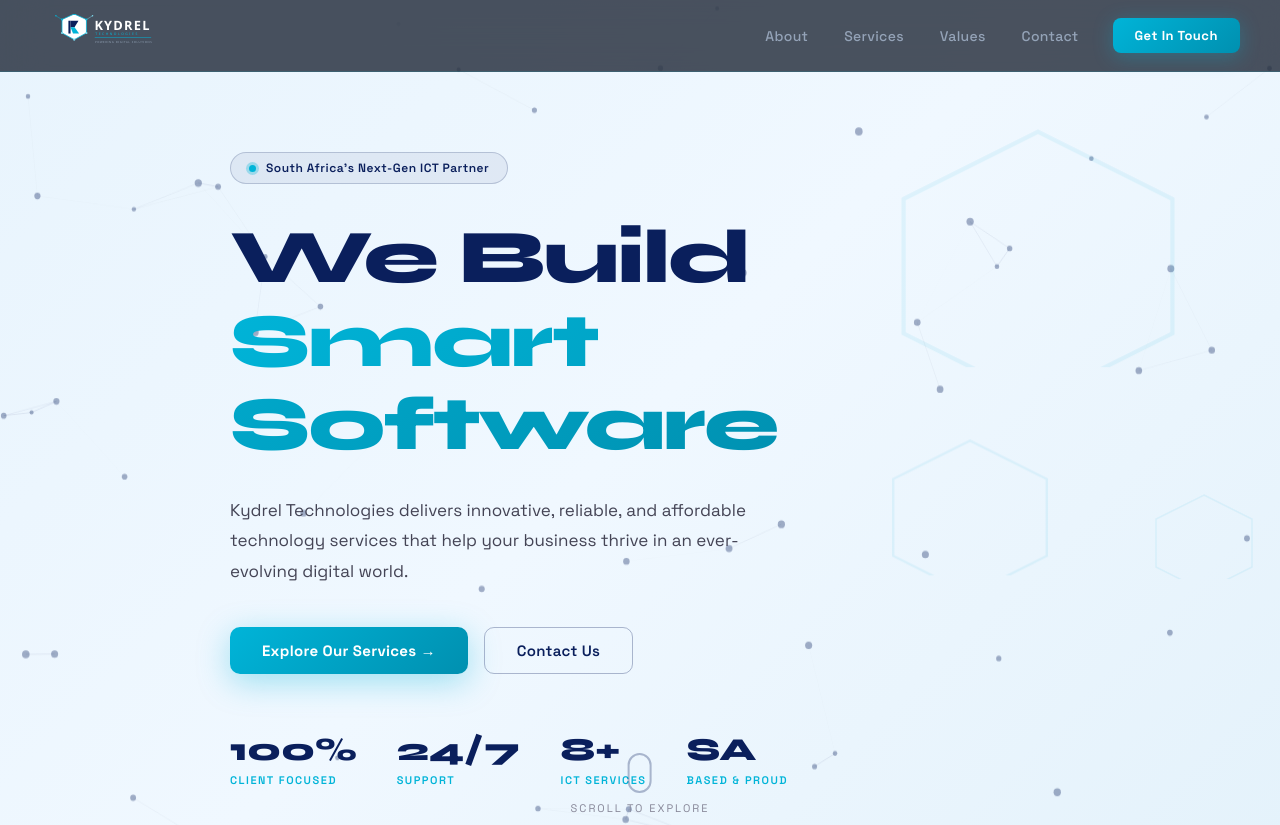
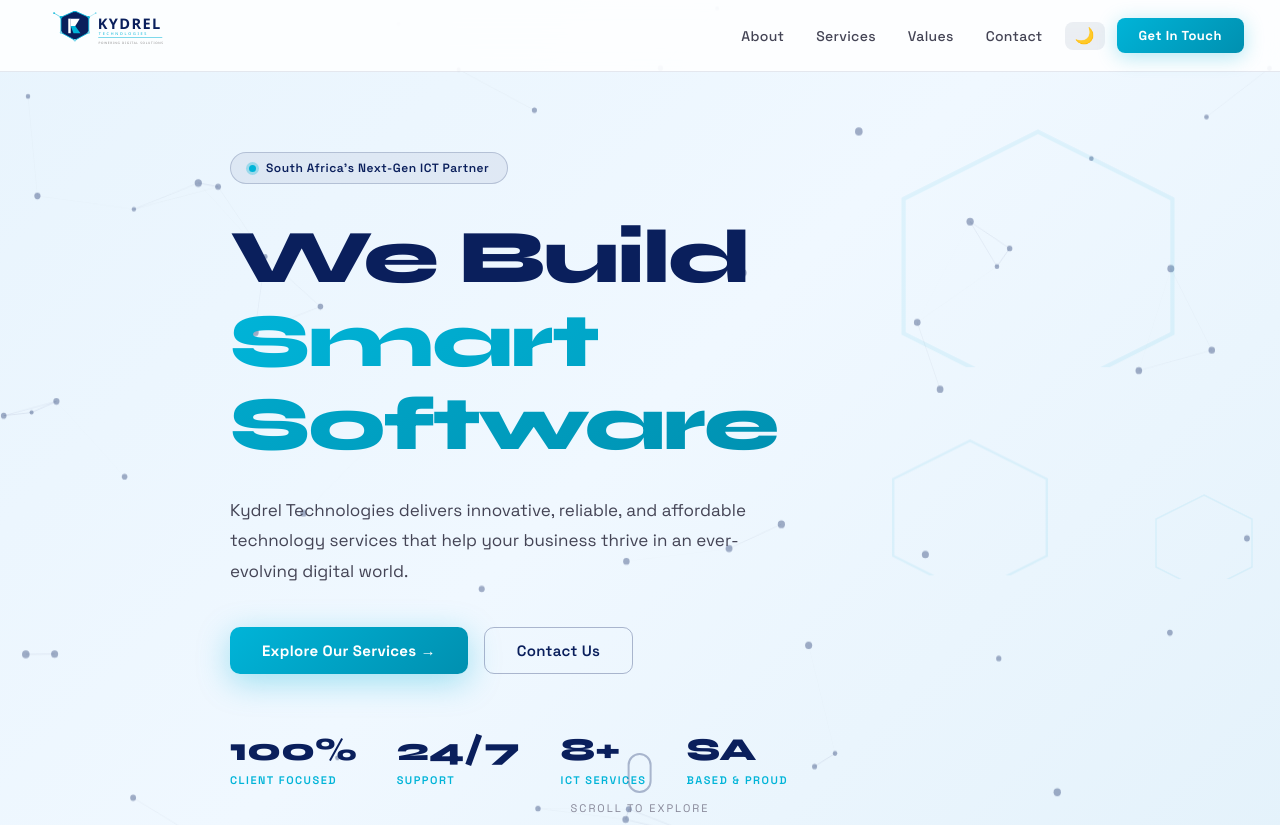
Before and after one commit to MmathaboM/kydrel, a React (Create React App) app: page / in a window 1280 px wide. Shown: the top 825 px of the page. Built offline with nearby package versions, Linux system fonts and the light colour scheme.

Commit message:
added a theme toggle button

```diff
--- a/src/components/Navbar.jsx
+++ b/src/components/Navbar.jsx
@@ -1,37 +1,142 @@
 import { useState, useEffect } from "react";
 import Logo from "./Logo";
 
-const Navbar = ({ activeSection, onNav }) => {
+const Navbar = ({ activeSection, onNav, theme, toggleTheme }) => {
   const [scrolled, setScrolled] = useState(false);
+  const dark = theme === "dark";
 
   useEffect(() => {
-    const onScroll = () => setScrolled(window.scrollY > 30);
-    window.addEventListener("scroll", onScroll);
-    return () => window.removeEventListener("scroll", onScroll);
+    const fn = () => setScrolled(window.scrollY > 30);
+    window.addEventListener("scroll", fn);
+    return () => window.removeEventListener("scroll", fn);
   }, []);
 
-  const links = ["About", "Services", "Values", "Contact"];
+  const bg = dark
+    ? scrolled
+      ? "rgba(2,11,26,0.97)"
+      : "rgba(2,11,26,0.75)"
+    : scrolled
+      ? "rgba(255,255,255,0.97)"
+      : "rgba(255,255,255,0.85)";
+
+  const border = dark
+    ? "1px solid rgba(0,180,216,0.15)"
+    : "1px solid rgba(10,31,92,0.1)";
 
   return (
-    <nav className="navbar" style={{ background: scrolled ? "rgba(2,11,26,0.95)" : "rgba(2,11,26,0.7)" }}>
-      <Logo size={44} dark />
-      <ul className="nav-links-list">
-        {links.map((l) => (
+    <nav style={{ ...S.nav, background: bg, borderBottom: border }}>
+      <Logo dark={dark} size={50} />
+
+      <ul style={S.list}>
+        {["About", "Services", "Values", "Contact"].map((l) => (
           <li key={l}>
             <button
-              className={`nav-link-btn ${activeSection === l.toLowerCase() ? "active" : ""}`}
+              style={{
+                ...S.link,
+                color:
+                  activeSection === l.toLowerCase()
+                    ? "#00B4D8"
+                    : dark
+                      ? "#94a3b8"
+                      : "#445",
+                background:
+                  activeSection === l.toLowerCase()
+                    ? "rgba(0,180,216,0.08)"
+                    : "transparent",
+              }}
               onClick={() => onNav(l.toLowerCase())}
             >
               {l}
             </button>
           </li>
         ))}
+
+        {/* Theme toggle button */}
         <li>
-          <button className="nav-cta" onClick={() => onNav("contact")}>Get In Touch</button>
+          <button
+            onClick={toggleTheme}
+            style={{
+              ...S.themeBtn,
+              background: dark
+                ? "rgba(255,255,255,0.07)"
+                : "rgba(10,31,92,0.07)",
+            }}
+            title="Toggle theme"
+          >
+            {dark ? "☀️" : "🌙"}
+          </button>
+        </li>
+
+        <li>
+          <button style={S.cta} onClick={() => onNav("contact")}>
+            Get In Touch
+          </button>
         </li>
       </ul>
     </nav>
   );
 };
 
+const S = {
+  nav: {
+    position: "fixed",
+    top: 0,
+    left: 0,
+    right: 0,
+    zIndex: 1000,
+    padding: "0 36px",
+    height: 72,
+    display: "flex",
+    alignItems: "center",
+    justifyContent: "space-between",
+    backdropFilter: "blur(20px)",
+    transition: "background 0.3s, border 0.3s",
+  },
+  list: {
+    display: "flex",
+    alignItems: "center",
+    gap: 4,
+    listStyle: "none",
+    margin: 0,
+    padding: 0,
+  },
+  link: {
+    background: "none",
+    border: "none",
+    cursor: "pointer",
+    fontFamily: "'Space Grotesk',sans-serif",
+    fontSize: 14,
+    fontWeight: 500,
+    padding: "6px 14px",
+    borderRadius: 7,
+    transition: "color 0.2s, background 0.2s",
+    letterSpacing: 0.3,
+  },
+  themeBtn: {
+    border: "none",
+    cursor: "pointer",
+    fontSize: 16,
+    padding: "6px 10px",
+    borderRadius: 8,
+    marginLeft: 4,
+    transition: "background 0.2s",
+    lineHeight: 1,
+  },
+  cta: {
+    background: "linear-gradient(135deg,#00B4D8,#0090B0)",
+    color: "#fff",
+    border: "none",
+    cursor: "pointer",
+    fontFamily: "'Space Grotesk',sans-serif",
+    fontSize: 13,
+    fontWeight: 700,
+    padding: "9px 22px",
+    borderRadius: 8,
+    marginLeft: 8,
+    letterSpacing: 0.5,
+    boxShadow: "0 4px 20px rgba(0,180,216,0.3)",
+    transition: "transform 0.2s, box-shadow 0.2s",
+  },
+};
+
 export default Navbar;
```
